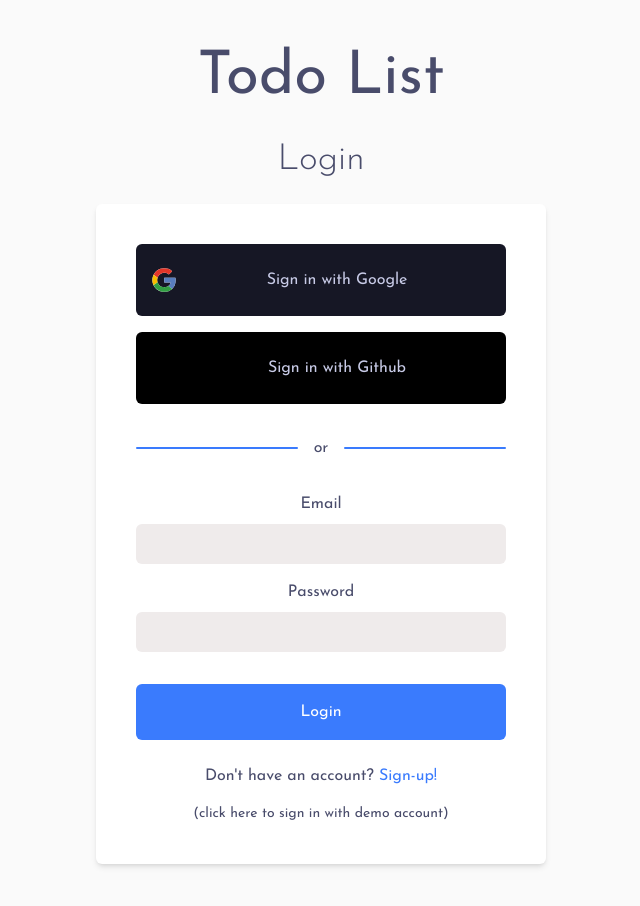
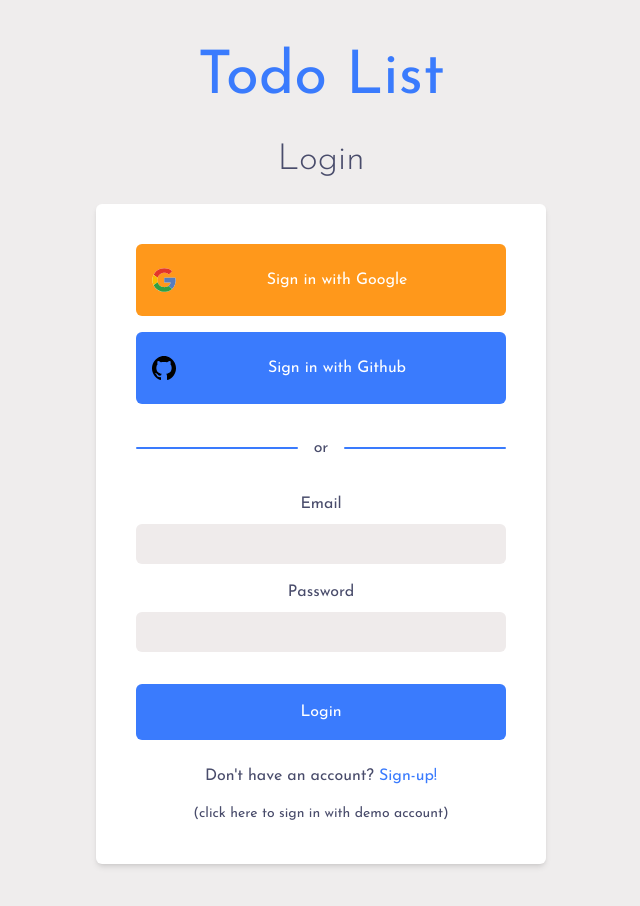
Before and after one commit to David-Henery4/Listy-Todo, a Next.js app: page /login in a window 1280 px wide. Shown: the top 906 px of the page, without its empty margins (319-959 px from the left). Built offline with nearby package versions, Linux system fonts and the light colour scheme.

Commit message:
refactored-theme-&-images

```diff
--- a/public/images/index.ts
+++ b/public/images/index.ts
@@ -3,6 +3,9 @@ import bgDesktopDark from "./bg-desktop-dark.jpg"
 import bgDesktopLight from "./bg-desktop-light.jpg"
 import bgMobileDark from "./bg-mobile-dark.jpg"
 import bgMobileLight from "./bg-mobile-light.jpg"
+//
+import bgImageGrainLight from "./cliff-face-with-sea-overlay-grain.jpg"
+import bgImageGrainDark from "./night-car-at-crossing-overlay-grain.jpg"
 
 // SVGS //
 import CheckIcon from "./icon-check.svg"
@@ -20,6 +23,8 @@ export {
   bgDesktopLight,
   bgMobileDark,
   bgMobileLight,
+  bgImageGrainDark,
+  bgImageGrainLight,
   // Svgs
   CheckIcon,
   CrossIcon,
--- a/src/app/layout.tsx
+++ b/src/app/layout.tsx
@@ -15,7 +15,7 @@ export default function RootLayout({
 }>) {
   return (
     <html suppressHydrationWarning lang="en" className={`${jose.variable}`}>
-      <body className="font-joseSans bg-veryLightGray_light dark:bg-backgroundBody_dark">
+      <body className="font-joseSans bg-creamBg_light dark:bg-backgroundBody_dark">
         <ThemeProvider attribute="class">{children}</ThemeProvider>
       </body>
     </html>
--- a/src/app/login/page.tsx
+++ b/src/app/login/page.tsx
@@ -4,7 +4,7 @@ import ProviderBtn from "@/components/login/provider-btn/ProviderBtn";
 const LoginPage = () => {
   return (
     <main className="flex justify-start items-center flex-col py-12 px-6 text-center text-todoText_light dark:text-white">
-      <h1 className="text-6xl">Todo List</h1>
+      <h1 className="text-6xl text-brightBlue">Todo List</h1>
       <h2 className="text-4xl font-light mt-8">Login</h2>
 
       <div className="w-full mt-6 p-6 rounded-md shadow-md max-w-[450px] bg-white smLap:p-10 dark:bg-todoBg_dark">
--- a/src/components/HeaderImage.tsx
+++ b/src/components/HeaderImage.tsx
@@ -1,6 +1,6 @@
 "use client";
 import Image from "next/image";
-import { bgDesktopLight, bgDesktopDark } from "../../public/images";
+import { bgDesktopLight, bgDesktopDark, bgImageGrainDark, bgImageGrainLight } from "../../public/images";
 
 const HeaderImage = () => {
   //
@@ -9,15 +9,15 @@ const HeaderImage = () => {
       <Image
         quality={100}
         priority={true}
-        className="w-full min-h-[200px] max-h-[300px] object-cover object-center hidden dark:block"
-        src={bgDesktopDark}
+        className="w-full min-h-[200px] max-h-[300px] object-cover object-center-top hidden dark:block"
+        src={bgImageGrainDark}
         alt="A well lit city car park corridor at night."
       />
       <Image
         quality={100}
         priority={true}
-        className="w-full min-h-[200px] max-h-[300px] object-cover object-center block dark:hidden"
-        src={bgDesktopLight}
+        className="w-full min-h-[200px] max-h-[300px] object-cover object-center-top block dark:hidden"
+        src={bgImageGrainLight}
         alt="A rocky mountain face, with blue skies and light clouds, on a sunny day."
       />
     </div>
--- a/src/components/login/Form.tsx
+++ b/src/components/login/Form.tsx
@@ -43,6 +43,9 @@ const Form = () => {
       msg: "",
     });
   //
+  const demoEmail = process.env.NEXT_PUBLIC_DEMO_EMAIL;
+  const demoPassword = process.env.NEXT_PUBLIC_DEMO_PASSWORD;
+  //
   const createNewFormData = (): FormData => {
     const newFormData = new FormData();
     const formKeysAndValues = Object.entries(formValues);
@@ -68,9 +71,10 @@ const Form = () => {
   //
   const handleDemoLogin = async () => {
     const newFormData = new FormData();
-    // Might hide in env variables
-    newFormData.append("email", "demo1234@demo.com")
-    newFormData.append("password", "demo1234")
+    if (demoEmail !== undefined && demoPassword !== undefined){
+      newFormData.append("email", demoEmail);
+      newFormData.append("password", demoPassword);
+    }
     const res = await login(newFormData);
     handleSubmitError(res, setLoginOrSignupError);
   }
--- a/src/components/login/provider-btn/ProviderBtn.tsx
+++ b/src/components/login/provider-btn/ProviderBtn.tsx
@@ -9,10 +9,10 @@ interface ProviderBtn {
 const ProviderBtn = ({ providerName }: ProviderBtn) => {
   return (
     <button
-      className={`w-full relative inline-flex justify-start items-center gap-2 overflow-hidden px-4 py-6 rounded-md text-todoText_dark hover:after:absolute hover:after:w-full hover:after:h-full hover:after:top-0 hover:after:left-0 hover:after:bg-white/15 ${
+      className={`w-full relative inline-flex justify-start items-center gap-2 overflow-hidden px-4 py-6 rounded-md text-white hover:after:absolute hover:after:w-full hover:after:h-full hover:after:top-0 hover:after:left-0 hover:after:bg-white/15 ${
         providerName === "google"
-          ? "bg-veryDarkNavy_dark active:bg-veryDarkNavy_dark"
-          : "bg-black active:bg-black"
+          ? "bg-darkishOrange active:bg-darkishOrange"
+          : "bg-brightBlue active:bg-brightBlue"
       }`}
       onClick={() => {
         if (providerName === "google") signinWithGoogle();
--- a/tailwind.config.ts
+++ b/tailwind.config.ts
@@ -16,10 +16,12 @@ const config: Config = {
       errorRed: "#d92828",
       black: "#000000",
       brightBlue: "#3A7BFD",
+      darkishOrange: "#ff981b",
       checkBackgroundBottom: "#57DDFF",
       checkBackgroundTop: "#C058F3",
       //
       veryLightGray_light: "#FAFAFA",
+      creamBg_light: "#EFEDED",
       veryLightGrayishBlue_light: "#E4E5F1",
       lightGrayishBlue_light: "#D2D3DB",
       darkGrayishBlue_light: "#9394A5",
@@ -57,6 +59,9 @@ const config: Config = {
         "gradient-conic":
           "conic-gradient(from 180deg at 50% 50%, var(--tw-gradient-stops))",
       },
+      objectPosition: {
+        "center-top": "50% 30%",
+      },
     },
   },
   plugins: [],
```
Also changed, not shown: public/images/cliff-face-with-sea-overlay-grain.jpg (added), public/images/night-car-at-crossing-overlay-grain.jpg (added).
